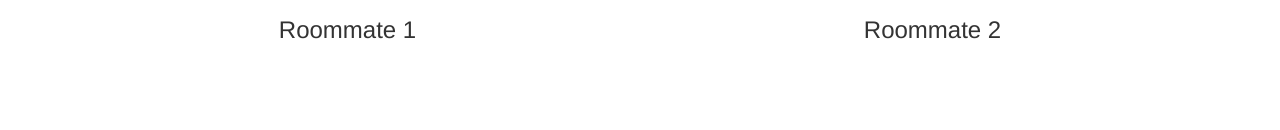
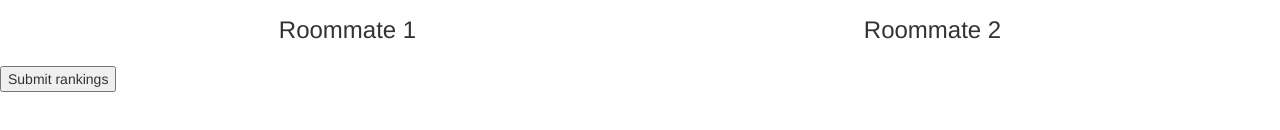
Before and after one commit to huanga9/IndivProject, a plain HTML site: page View/viewChores.html in a window 1280 px wide. Shown: the part 452-582 px from the top of the page. Drawn offline with nearby package versions, Linux system fonts and the light colour scheme.

Commit message:
Update viewChores.html

```diff
--- a/View/viewChores.html
+++ b/View/viewChores.html
@@ -87,10 +87,12 @@
                 </div>
             </div>
         </div>
-    <script>
-        //call after page loaded
-        window.onload=assignChores();
-    </script>
+          <div class="row">
+                    <div class="col-md-12">
+                        <p class="submit">
+                            <input type="submit" value="Submit rankings" onclick="viewChores()">
+                        </p>
+        </div>
     </body>
 
 </html>
```
